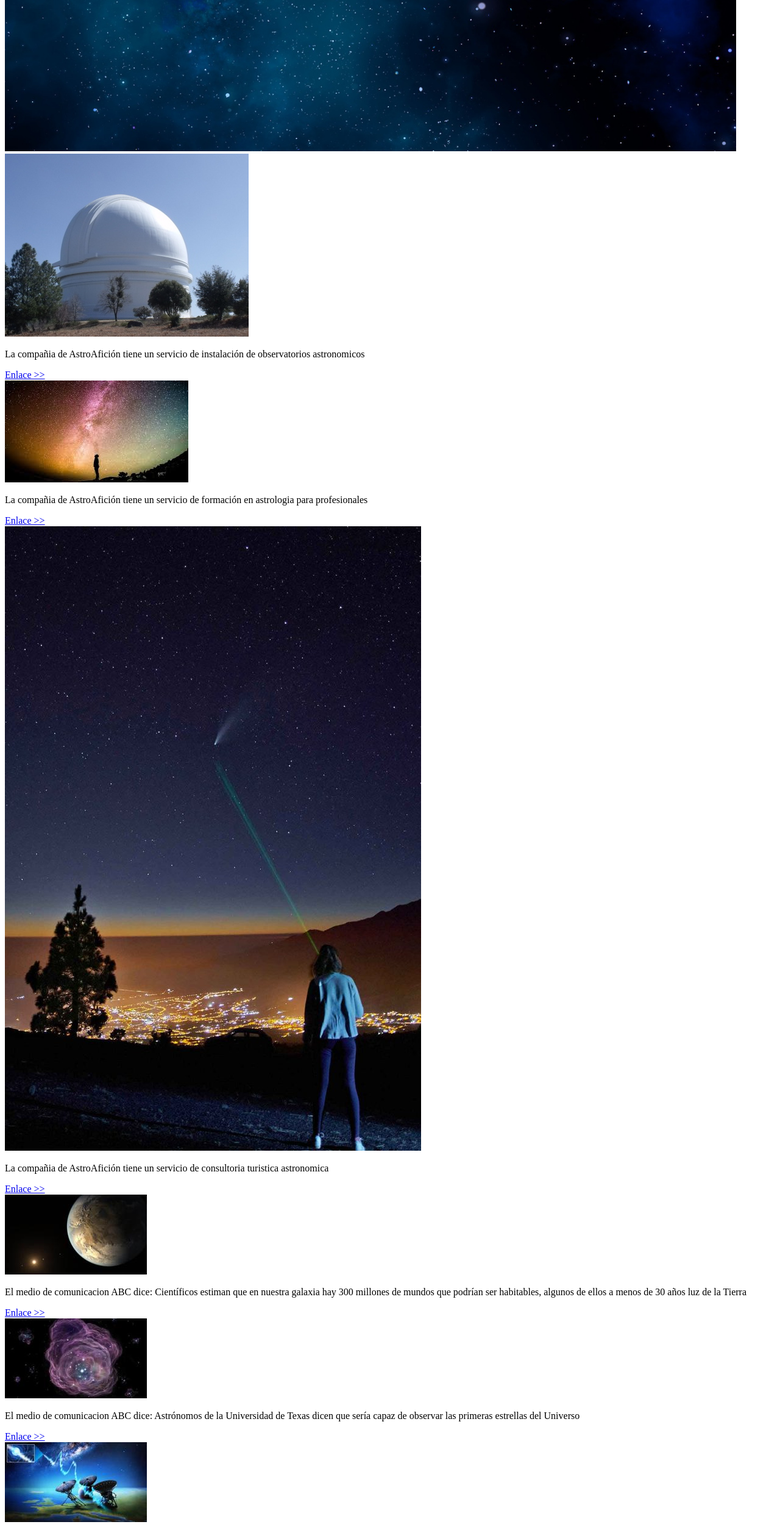
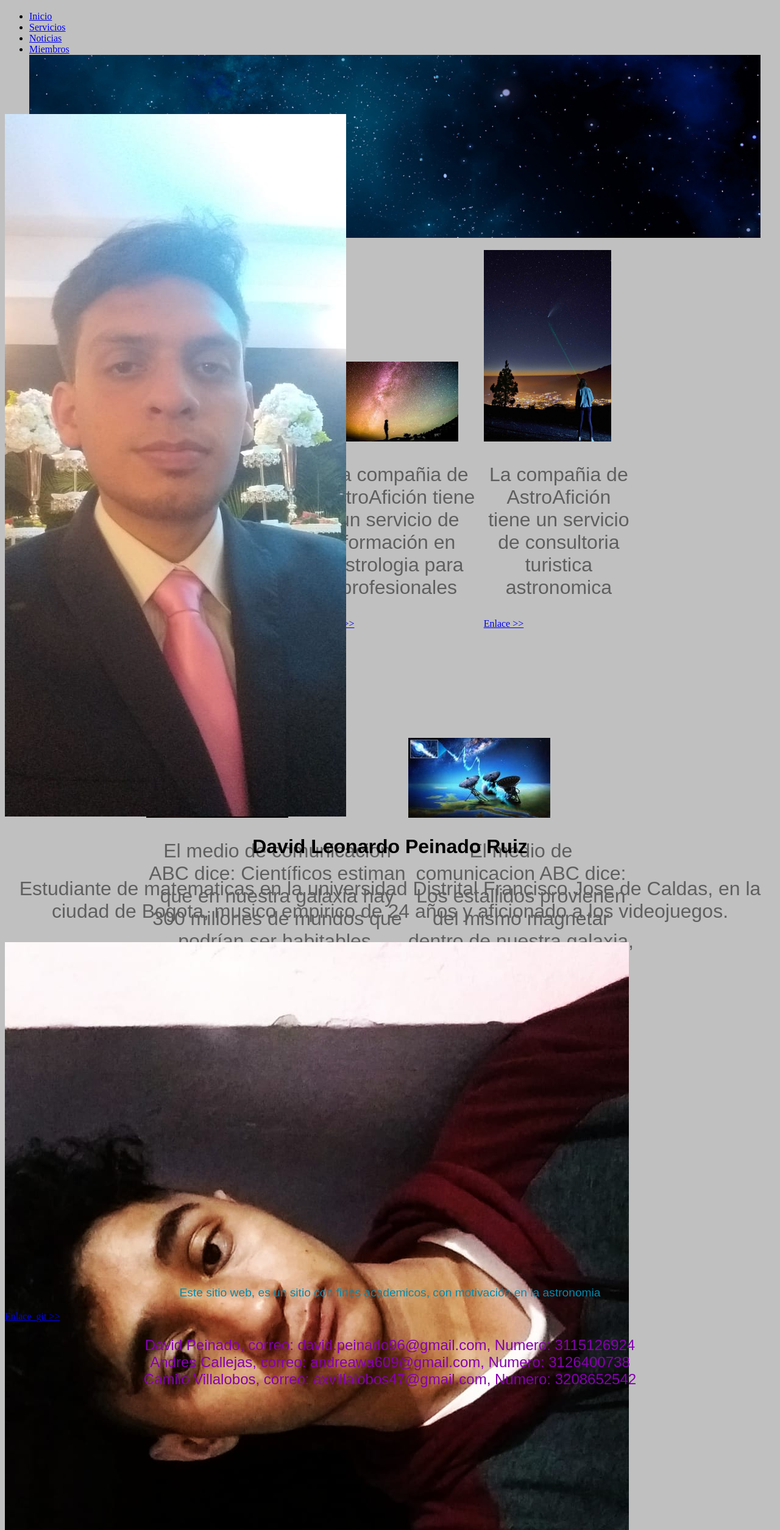
Before and after one commit to StarseedX/Repositorio_pagina, a plain HTML site: page index.html in a window 1280 px wide. Shown: the part 207-2716 px from the top of the page at 61% size. Drawn offline with Linux system fonts and the light colour scheme; a web font is replaced by a local one.

Commit message:
Revisión CSS

```diff
--- a/index.html
+++ b/index.html
@@ -1,89 +1,99 @@
 <!DOCTYPE html>
-<html lang="en">
+<html lang="en" style="background-color: #c0c0c0; width: 1200;">
     <head>
         <meta charset="UTF-8">
         <meta name="viewport" content="width=device-width, initial-scale=1.0">
         <title>Mi primera pagina web</title>
+        <link rel="stylesheet" href="https://fonts.googleapis.com/css?family=Alatsi&display=swap">
+        <link rel="stylesheet" href="https://fonts.googleapis.com/css?family=Arsenal&display=swap">
+        <meta name="author" content="Grupo 136">
+        <link rel="stylesheet" href="style.css">
     </head>
     <body>
         <!--Inicio del header-->
         <header>
             <!-- menu -->
             <section>
-
+                <div class="header-container">
                     <h1>Astronomia</h1>
-
-            <ul>
-                <li><a href="#">Inicio</a></li>
-                <li><a href="#services">Servicios</a></li>
-                <li><a href="#news">Noticias</a></li>
-                <li><a href="#team">Miembros</a></li>
+                    <ul id="menu">
+                        <li>
+                            <a href="#">Inicio</a>
+                        </li>
+                        <li>
+                            <a href="#services">Servicios</a>
+                        </li>
+                        <li>
+                            <a href="#news">Noticias</a>
+                        </li>
+                        <li>
+                            <a href="#team">Miembros</a>
+                        </li>
+                        <img src="./imagenes/Menu.png" alt="Imagen baner">
                     </ul>
-
+                </div>
             </section>
             <!-- final menu -->
             <!-- baner -->
             <section>
-            <img src="./imagenes/Menu.png" alt="Imagen baner">
 </section>
             <!-- final baner -->
-
         </header>
         <!--final del header-->
         <!--Inicio del main-->
         <main>
             <!--Inicio servicios-->
-        <section id= "services">
+            <section id="services">
                 <div>
-                <img src="./imagenes/Observatorio.jpg" alt="Observatorio">
+                    <img class="img-news" src="./imagenes/Observatorio.jpg" alt="Observatorio" a href="https://astroaficion.com/instalacion-de-observatorios/">
                     <p>La compañia de AstroAfición tiene un servicio de instalación de observatorios astronomicos</p>
                     <a href="https://astroaficion.com/instalacion-de-observatorios/">Enlace >></a>
                 </div>
                 <div>
-                <img src="./imagenes/Observación.jpg" alt="Observación">
+                    <img class="img-news" src="./imagenes/Observación.jpg" alt="Observación">
                     <p>La compañia de AstroAfición tiene un servicio de formación en astrologia para profesionales</p>
                     <a href="https://astroaficion.com/formacion-para-profesionales/">Enlace >></a>
                 </div>
                 <div>
-                <img src="./imagenes/Turismo.jpg" alt="Turismo">
+                    <img class="img-news" src="./imagenes/Turismo.jpg" alt="Turismo">
                     <p>La compañia de AstroAfición tiene un servicio de consultoria turistica astronomica</p>
                     <a href="https://astroaficion.com/consultoria-turismo-astronomico/">Enlace >></a>
                 </div>
             </section>
             <!--final servicios-->
             <!--Inicio noticias-->
-        <section id= "news">
+            <section id="news">
                 <div>
                     <div>
-                    <img src="./imagenes/Habitables.jpg" alt="Habitables">
+                        <img class="img-news" src="./imagenes/Habitables.jpg" alt="Habitables">
                         <p>El medio de comunicacion ABC dice: Científicos estiman que en nuestra galaxia hay 300 millones de mundos que podrían ser habitables, algunos de ellos a menos de 30 años luz de la Tierra</p>
                         <a href="https://www.abc.es/ciencia/abci-calculan-famosa-ecuacion-drake-202011042135_noticia.html">Enlace >></a>
                     </div>
                     <div>
-                    <img src="./imagenes/Estrellas.jpg" alt="Estrellas">
+                        <img class="img-news" src="./imagenes/Estrellas.jpg" alt="Estrellas" a href="https://www.abc.es/ciencia/abci-telescopio-luna-para-observar-misteriosas-estrellas-poblacion-202011172124_noticia.html">
                         <p>El medio de comunicacion ABC dice: Astrónomos de la Universidad de Texas dicen que sería capaz de observar las primeras estrellas del Universo</p>
                         <a href="https://www.abc.es/ciencia/abci-telescopio-luna-para-observar-misteriosas-estrellas-poblacion-202011172124_noticia.html">Enlace >></a>
                     </div>
                 </div>
                 <div>
                     <div>
-                    <img src="./imagenes/magnetar.jpg" alt="magnetar">
+                        <img class="img-news" src="./imagenes/magnetar.jpg" alt="magnetar">
                         <p>El medio de comunicacion ABC dice: Los estallidos provienen del mismo magnetar dentro de nuestra galaxia, situado a «solo» 25.000 años luz</p>
                         <a href="https://www.abc.es/ciencia/abci-repite-potente-emision-radio-cerca-tierra-202011200922_noticia.html">Enlace >></a>
                     </div>
                     <div>
-                    <img src="./imagenes/Extraño.jpg" alt="Extraño">
+                        <img class="img-news" src="./imagenes/Extraño.jpg" alt="Extraño">
                         <p>El medio de comunicacion ABC dice: El extraño objeto, nunca antes visto en nuestra galaxia, parece ser el ejemplo más joven conocido de la fusión de dos estrellas</p>
                         <a href="https://www.abc.es/ciencia/abci-nebulosa-anillo-azul-resuelto-misterio-cosmico-desde-hace-mas-decada-202011192118_noticia.html">Enlace >></a>
                     </div>
                 </div>
-
             </section>
             <!--final noticias-->
             <!-- inicio miembros -->
-        <section id= "team">
+            <section id="team">
+                <div class="team-136">
                     <div>
-                <img src="./imagenes/David.jpeg" alt="David">
+                        <img class="profile-pics" src="./imagenes/David.jpeg" alt="David">
                         <h2>David Leonardo Peinado Ruiz</h2>
                         <p>Estudiante de matematicas en la universidad Distrital Francisco Jose de Caldas, en la ciudad de Bogota, musico empirico de 24 años y aficionado a los videojuegos. </p>
                     </div>
@@ -97,30 +107,24 @@
                         <h2>Camilo Villalobos</h2>
                         <p>Tengo 31 años, profesional en Mercadeo & Publicidad del Politécnico Grancolombiano. Me gusta montar bici, patinar, navegar en kayak, tocar guitarra, la mecánica automotriz y el diseño gráfico.</p>
                     </div>
-
+                </div>
             </section>
             <!-- final miembros -->
-
-
         </main>
         <!--final del main-->
         <!--Inicio del footer-->
         <footer>
             <div>
-            <p>Este sitio web, es un sitio con fines academicos, con motivación en la astronomia</p>
+                <p class="nota">Este sitio web, es un sitio con fines academicos, con motivación en la astronomia</p>
                 <a href="https://github.com/Grupo-136/Repositorio_pagina.git">Enlace_git >></a>
             </div>
             <div>
-            <p>
-                David Peinado, correo: david.peinado96@gmail.com, Numero: 3115126924
-                Andres Callejas, correo: andreawa609@gmail.com, Numero: 3126400738
-                Camilo Villalobos, correo: axvillalobos47@gmail.com, Numero: 3208652542
-            </p>
-
+                <p class="contacto">
+                David Peinado, correo: david.peinado96@gmail.com, Numero: 3115126924 <br>
+                Andres Callejas, correo: andreawa609@gmail.com, Numero: 3126400738 <br>
+                Camilo Villalobos, correo: axvillalobos47@gmail.com, Numero: 3208652542 </p>
             </div>
-
         </footer>
         <!--final del footer-->
-
     </body>
 </html>
--- a/style.css
+++ b/style.css
@@ -0,0 +1,83 @@
+.header-container {
+    background-image: url("./imagenes/Menu.png" alt="Imagen baner");
+    flex-wrap: wrap;
+}
+
+#services {
+    height: 800px;
+    width: 800px;
+    margin: auto;
+    display: flex;
+    flex-direction: row;
+    flex-wrap: nowrap;
+    justify-content: center;
+    align-items: baseline;
+}
+
+#team {
+    margin: auto;
+    display: flex;
+    flex-direction: column;
+    justify-content: center;
+    height: 5em;
+}
+
+#news {
+    height: 800px;
+    width: 800px;
+    margin: auto;
+    display: flex;
+    flex-direction: row;
+    flex-wrap: nowrap;
+    align-items: baseline;
+    justify-content: center;
+}
+
+ulmenu li {
+    display: inline;
+    padding: 1em;
+    font-family: 'Alatsi', sans-serif;
+    font-size: 2em;
+}
+
+h1 {
+    text-align: center;
+    font-size: 5em;
+    font-family: 'Alatsi', sans-serif;
+    color: #4c24d8;
+}
+
+h2 {
+    font-family: 'Alatsi', sans-serif;
+    font-size: 2em;
+    text-align: center;
+}
+
+p {
+    text-align: center;
+    font-size: 2em;
+    font-family: 'Arsenal', sans-serif;
+    color: #5f5f5f;
+}
+
+.contacto {
+    text-align: center;
+    font-size: 1.5em;
+    font-family: 'Alatsi', sans-serif;
+    color: #8500af;
+}
+
+.nota {
+    text-align: center;
+    font-size: 1.2em;
+    font-family: 'Alatsi', sans-serif;
+    color: #008caf;
+}
+
+.img-news {
+    max-width: 85%;
+}
+
+.profile--pics {
+    max-width: 25%;
+}
```
Lines whose indentation alone changed are shown as unchanged.
